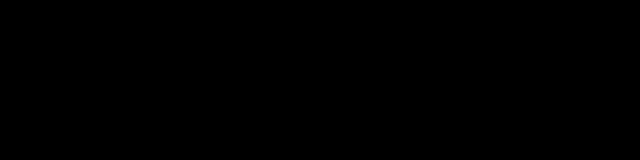
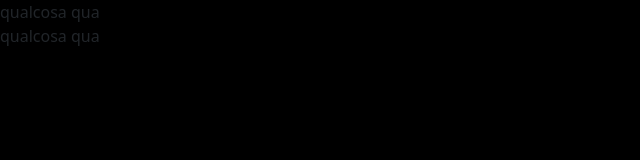
Before and after one commit to niculas1989/vue-dischi, a Vue app: page / in a window 1280 px wide. Shown: the top 160 px of the page, without its empty margins (0-640 px from the left). Built offline with nearby package versions, Linux system fonts and the light colour scheme.

Commit message:
added two more components - with connection

```diff
--- a/src/App.vue
+++ b/src/App.vue
@@ -1,14 +1,24 @@
 <template>
   <div id="generics">
-    <header></header>
-    <main></main>
+    <header>
+      <Navbar />
+    </header>
+    <main>
+      <Albums />
+    </main>
   </div>
 </template>
 
 <script>
+import Navbar from "./components/Navbar.vue";
+import Albums from "./components/Albums.vue";
+
 export default {
   name: "App",
-  components: {},
+  components: {
+    Navbar,
+    Albums,
+  },
 };
 </script>
 
--- /dev/null
+++ b/src/components/Albums.vue
@@ -0,0 +1,10 @@
+<template>
+  <div>qualcosa qua</div>
+</template>
+
+<script>
+export default {};
+</script>
+
+<style scoped lang="scss">
+</style>
--- /dev/null
+++ b/src/components/Navbar.vue
@@ -0,0 +1,10 @@
+<template>
+  <div>qualcosa qua</div>
+</template>
+
+<script>
+export default {};
+</script>
+
+<style scoped lang="scss">
+</style>
```
